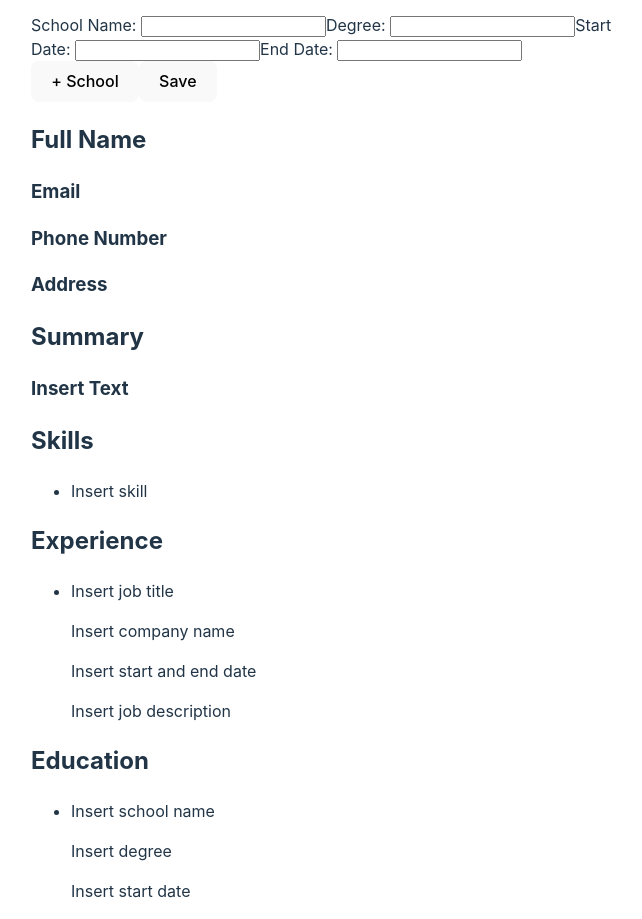
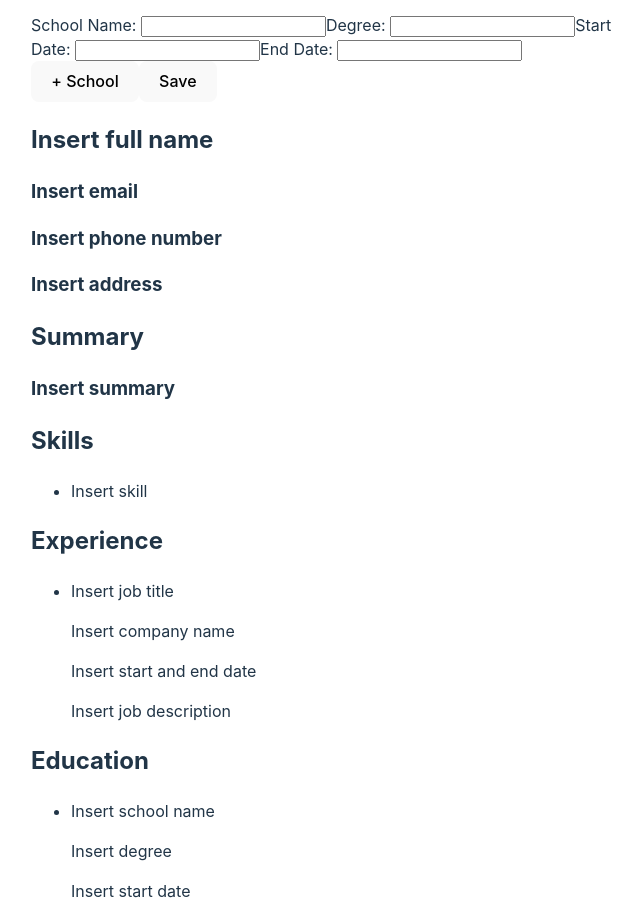
Before and after one commit to Selenityy/CV-Application, a React (Vite) app in the folder cv-application/: page / in a window 1280 px wide. Shown: the part 880-1799 px from the top of the page, without its empty margins (1-643 px from the left). Built offline with nearby package versions, Linux system fonts and the light colour scheme.

Commit message:
changed the placeholder text

```diff
--- a/cv-application/src/components/resume-display/PersonalDetails.jsx
+++ b/cv-application/src/components/resume-display/PersonalDetails.jsx
@@ -2,16 +2,19 @@
 import { useEffect, useState } from "react";
 
 function PersonalDetails({ fullName, phone, address, email }) {
-  const [placeholderName, setPlaceholderName] = useState("Full Name");
-  const [placeholderPhone, setPlaceholderPhone] = useState("Phone Number");
-  const [placeholderAddress, setPlaceholderAddress] = useState("Address");
-  const [placeholderEmail, setPlaceholderEmail] = useState("Email");
+  const [placeholderName, setPlaceholderName] = useState("Insert full name");
+  const [placeholderPhone, setPlaceholderPhone] = useState(
+    "Insert phone number"
+  );
+  const [placeholderAddress, setPlaceholderAddress] =
+    useState("Insert address");
+  const [placeholderEmail, setPlaceholderEmail] = useState("Insert email");
 
   useEffect(() => {
     if (fullName) {
       setPlaceholderName(fullName);
     } else {
-      setPlaceholderName("Full Name");
+      setPlaceholderName("Insert full name");
     }
   }, [fullName]);
 
@@ -19,7 +22,7 @@ function PersonalDetails({ fullName, phone, address, email }) {
     if (phone) {
       setPlaceholderPhone(phone);
     } else {
-      setPlaceholderPhone("Phone Number");
+      setPlaceholderPhone("Insert phone number");
     }
   }, [phone]);
 
@@ -27,7 +30,7 @@ function PersonalDetails({ fullName, phone, address, email }) {
     if (address) {
       setPlaceholderAddress(address);
     } else {
-      setPlaceholderAddress("Address");
+      setPlaceholderAddress("Insert address");
     }
   }, [address]);
 
@@ -35,7 +38,7 @@ function PersonalDetails({ fullName, phone, address, email }) {
     if (email) {
       setPlaceholderEmail(email);
     } else {
-      setPlaceholderEmail("Email");
+      setPlaceholderEmail("Insert email");
     }
   }, [email]);
 
--- a/cv-application/src/components/resume-display/SummaryDetails.jsx
+++ b/cv-application/src/components/resume-display/SummaryDetails.jsx
@@ -2,13 +2,13 @@ import { useEffect, useState } from "react";
 
 /* eslint-disable react/prop-types */
 function SummaryDetails({ summary }) {
-  const [placeholder, setPlaceholder] = useState("Insert text");
+  const [placeholder, setPlaceholder] = useState("Insert summary");
 
   useEffect(() => {
     if (summary) {
       setPlaceholder(summary);
     } else {
-      setPlaceholder("Insert Text");
+      setPlaceholder("Insert summary");
     }
   }, [summary]);
 
```
